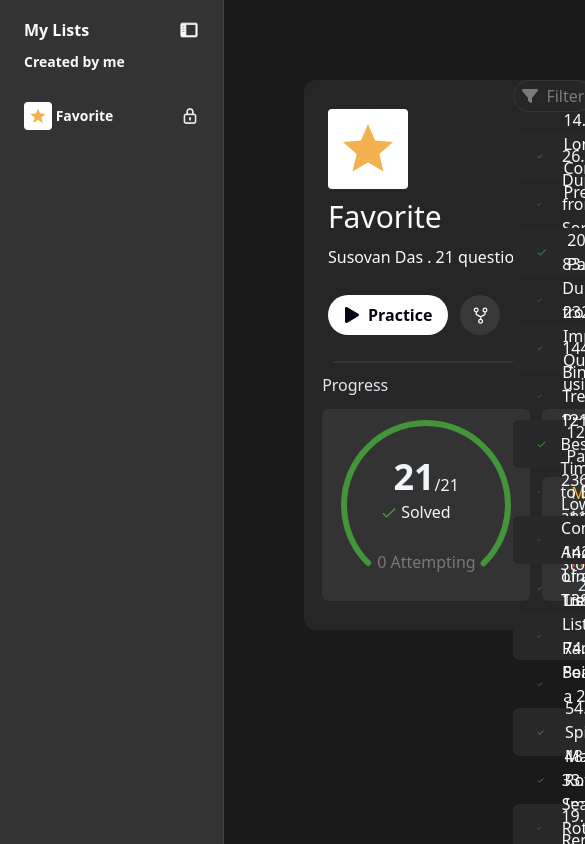
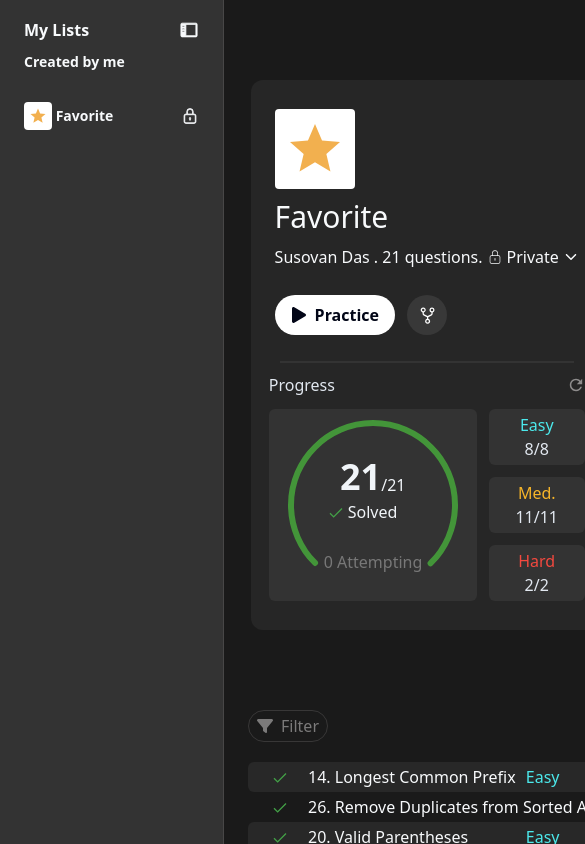
Before and after one commit to SusovanDas19/LeetCode_Fav_Page_Clone, a React (Vite) app: page / in a window 390 px wide. Both pictures are taken after a click on the icon 28 px from the left and 22 px from the top of the page. Shown: the top 844 px of the page, 585 px wide, since content can reach past the window. Built offline with nearby package versions, Linux system fonts and the light colour scheme.

Commit message:
Add responsifness

```diff
--- a/src/App.jsx
+++ b/src/App.jsx
@@ -7,15 +7,15 @@ import Sidebar from "./Component/Sidebar";
 function App() {
   return (
     <RecoilRoot>
-      <div className=" flex flex-row h-screen max-w-full bg-[#1a1a1a]">
-        <div className=" h-full w-fit">
+      <div className=" flex flex-row max-h-max max-w-full bg-[#1a1a1a]">
+        <div className=" min-h-screen lg:w-fit sm:w-full sm:z-50">
           <Sidebar />
         </div>
-        <div className=" h-full w-11/12 flex flex-row mx-6">
-          <div className=" flex h-full w-1/4 mt-20 top-10 sticky">
+        <div className=" h-full w-11/12 flex flex-col sm:flex-col lg:flex-row mx-6">
+          <div className=" flex h-full w-full items-center justify-center lg:w-1/4 sm:w-full mt-20 top-10 lg:sticky sm:static">
             <InfoSection />
           </div>
-          <div className="flex w-3/4 mt-20 ml-44 justify-start">
+          <div className="flex w-full lg:w-3/4 sm:w-full mt-20 lg:ml-44 sm:ml-0 justify-start">
             <QuestionsPart />
           </div>
         </div>
--- a/src/Component/InfoSection.jsx
+++ b/src/Component/InfoSection.jsx
@@ -19,7 +19,7 @@ function InfoSection() {
   const setMedHover = useSetRecoilState(medHoverAtom);
   const setHardHover = useSetRecoilState(hardHoverAtom);
   return (
-    <div className="flex flex-col gap-2.5 rounded-xl justify-center items-center bg-[#262626] w-96 h-[550px] ml-14">
+    <div className="flex flex-col gap-2.5 rounded-xl justify-center items-center bg-[#262626] lg:w-96 sm:w-full h-[550px] lg:ml-14 sm:ml-0">
       <div className="flex items-start gap-2.5 self-start flex-col mx-6">
         <div className="bg-white h-20 w-20 flex justify-center items-center rounded">
           <MdOutlineStarPurple500 className="fill-[#f2b04f] text-6xl" />
--- a/src/Component/QuesDetails.jsx
+++ b/src/Component/QuesDetails.jsx
@@ -5,14 +5,14 @@ import { TiStarOutline } from "react-icons/ti";
 function QuesDetails({ qName, color, hoverColor, qDifficulty, qDiffColor }) {
   return (
     <div
-      className={`flex items-center rounded-md justify-between flex-row ${color} ${hoverColor} w-4/5 h-12 group`}
+      className={`flex items-center rounded-md justify-between flex-row ${color} ${hoverColor} lg:w-4/5 sm:w-11/12 lg:h-12 sm:h-16 `}
     >
-      <div className="flex flex-row items-center gap-5 ml-6">
+      <div className="flex flex-row  items-center gap-5 ml-6">
         <FcCheckmark />
-        <p className="text-slate-50">{qName}</p>
+        <p className="text-slate-50 truncate max-w-xs sm:max-w-none">{qName}</p>
       </div>
 
-      <div className="flex flex-row gap-4 mr-6 items-center text-base font-normal">
+      <div className="flex flex-row gap-4 lg:mr-6 items-center text-base font-normal">
         <p className={`${qDiffColor}`}>{qDifficulty}</p>
         <TiStarOutline className="opacity-0 group-hover:opacity-100 fill-[#a8a8a8] hover:bg-[#545454] rounded-md p-1 text-3xl"/>
       </div>
--- a/src/Component/Sidebar.jsx
+++ b/src/Component/Sidebar.jsx
@@ -1,10 +1,9 @@
-import { useRecoilState, useSetRecoilState } from "recoil";
+import { useRecoilState} from "recoil";
 import { sidebarAtom } from "../atoms/sidebarAtom";
 import { PiSidebarFill } from "react-icons/pi";
 import { MdOutlineStarPurple500 } from "react-icons/md";
 import { CiLock } from "react-icons/ci";
-
-
+import { motion } from "framer-motion";
 
 function Sidebar() {
   const [showSidebar, setShowSidebar] = useRecoilState(sidebarAtom);
@@ -12,7 +11,13 @@ function Sidebar() {
     <div className="h-full w-full">
       {showSidebar ? (
         <>
-          <div className=" flex h-full flex-col w-56 border-r justify-center border-[#484747] bg-[#333333] relative">
+          <motion.div
+            className=" flex h-full flex-col z-50 w-56 border-r justify-center border-[#484747] bg-[#333333] relative"
+            initial={{ x: "-100%" }}
+            animate={{ x: 0 }}
+            exit={{ x: "-100%", opacity: 0 }}
+            transition={{ duration: 0.3, ease: "easeInOut" }}
+          >
             <div className="flex h-9  absolute top-0 left-0 right-0 items-center mx-6 mt-3  justify-between">
               <h1 className="text-base text-slate-50 font-semibold">
                 My Lists
@@ -39,10 +44,12 @@ function Sidebar() {
               <div className="bg-white h-7 w-7 flex justify-center items-center rounded ml-2">
                 <MdOutlineStarPurple500 className="fill-[#f2b04f] text-lg" />
               </div>
-              <p className="text-sm text-slate-50 font-semibold mr-16">Favorite</p>
-              <CiLock className="text-slate-50 text-lg mr-2" strokeWidth="1"/>
+              <p className="text-sm text-slate-50 font-semibold mr-16">
+                Favorite
+              </p>
+              <CiLock className="text-slate-50 text-lg mr-2" strokeWidth="1" />
             </div>
-          </div>
+          </motion.div>
         </>
       ) : (
         <div className="bg-[#1a1a1a] mt-2 ml-3 h-7 w-8 flex items-center justify-center border-x border-y border-[#373737] rounded cursor-pointer">
--- a/tailwind.config.js
+++ b/tailwind.config.js
@@ -10,6 +10,9 @@ export default {
       rotate: {
         '-225': '-225deg', // Custom rotation for -225 degrees
       },
+      screens: {
+        'custom-1130': '1130px',
+      },
     },
   },
   plugins: [],
```
